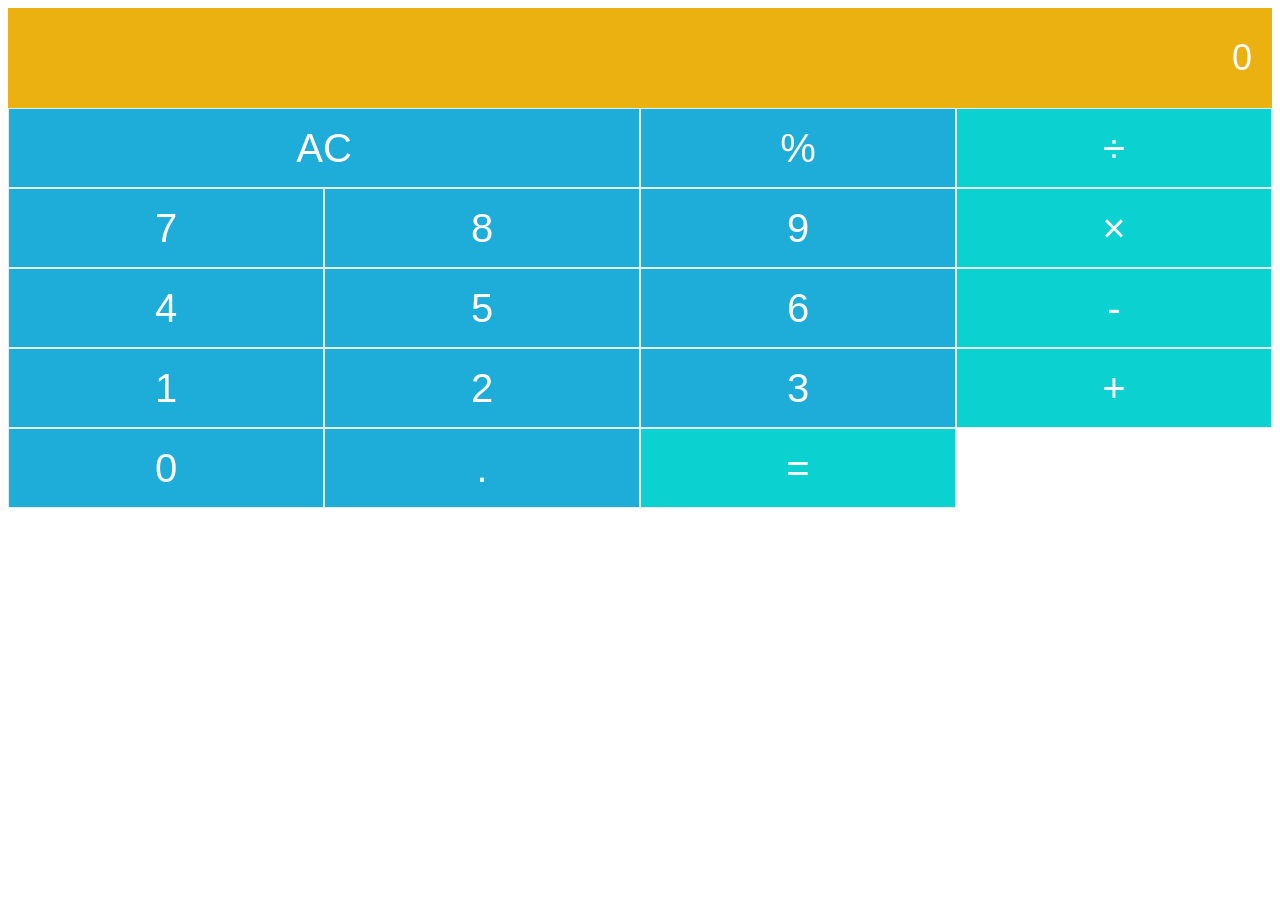
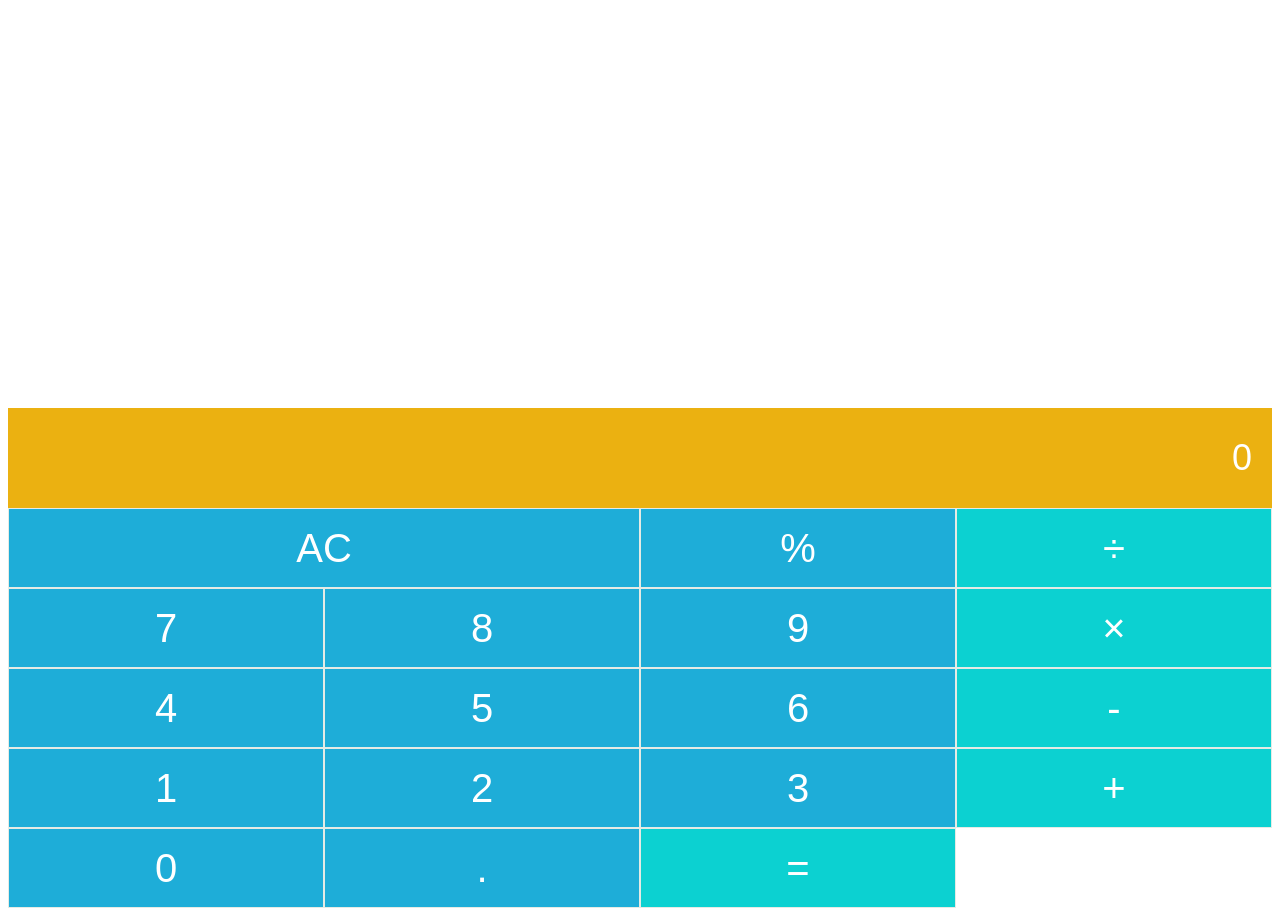
Before and after one commit to ivanmuntahir/ivanmuntahir.github.io, a plain HTML site: page index.html in a window 1280 px wide. Before the commit the page ends 800 px from the top, so only its background shows below. Drawn offline with Linux system fonts and the light colour scheme.

Commit message:
Update stylesheet.css

```diff
--- a/stylesheet.css
+++ b/stylesheet.css
@@ -1,7 +1,7 @@
 .calculator {
   text-align: center;
   margin: 0 auto;
-
+  padding-top : 400px;
 
 }
 
```
